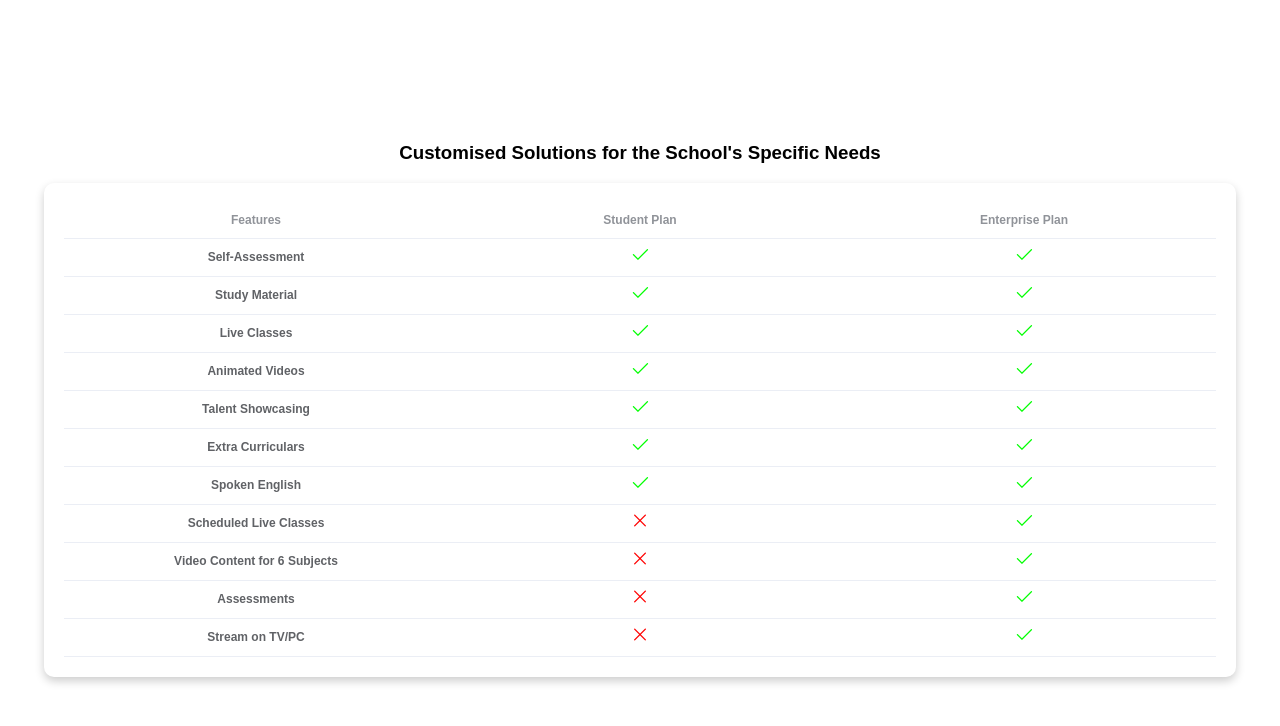
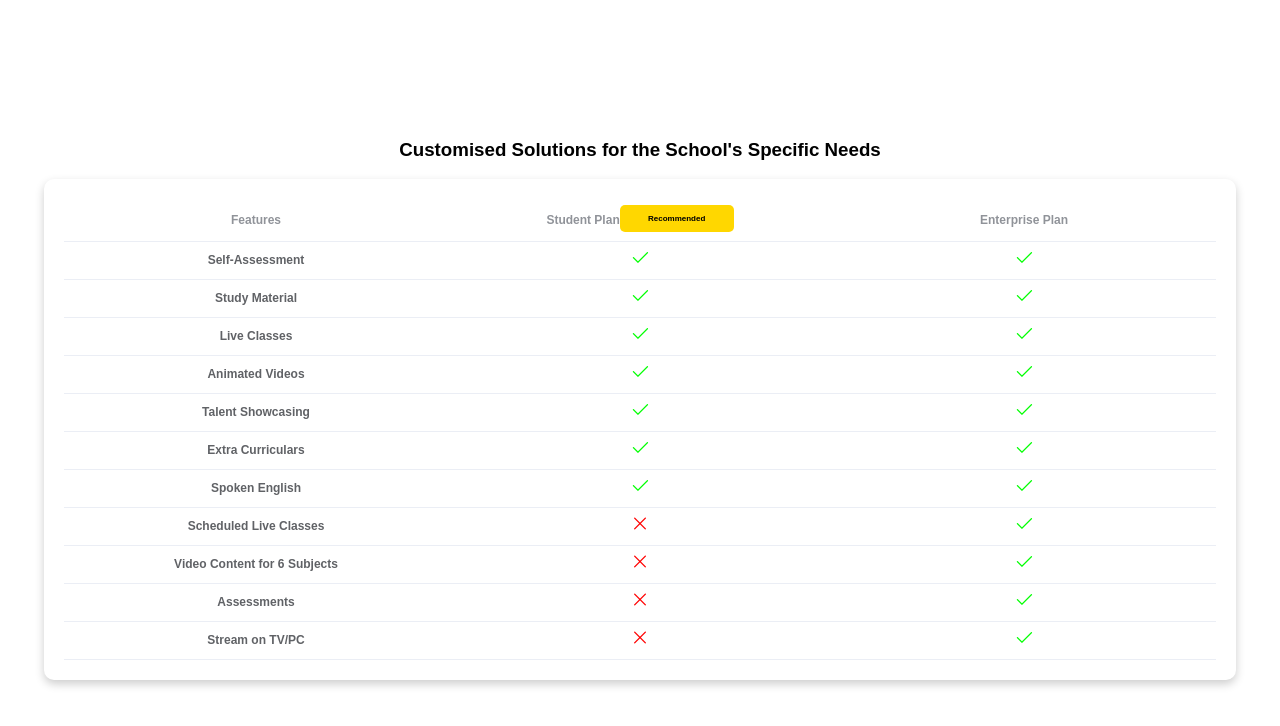
Before and after one commit to VishnuPunith/enterprisecard, a Nuxt app: page / in a window 1280 px wide. Shown: the top 726 px of the page. Built offline with nearby package versions, Linux system fonts and the light colour scheme.

Commit message:
implement dynamic recommended label

```diff
--- a/components/PlanTable.vue
+++ b/components/PlanTable.vue
@@ -4,8 +4,28 @@
       Customised Solutions for the School's Specific Needs
     </h3>
     <div class="plans-container">
+      <!-- Skeleton loader (while loading data) -->
+      <el-skeleton v-if="loading" :rows="5" class="skeleton-loader">
+        <template #default>
+          <el-table class="custom-table" :data="[]">
+            <el-table-column label="Features" align="center"></el-table-column>
+            <el-table-column
+              v-for="(plan, index) in placeholderPlans"
+              :key="index"
+              :label="plan.label"
+              align="center"
+            >
+              <template v-slot="scope">
+                <el-skeleton :loading="loading" />
+              </template>
+            </el-table-column>
+          </el-table>
+        </template>
+      </el-skeleton>
+
+      <!-- Actual table (once data is loaded) -->
       <el-table
-        v-if="plans.length > 0"
+        v-if="!loading && plans.length > 0"
         :data="featureKeys.map((key) => ({ feature: key }))"
         class="custom-table"
       >
@@ -23,6 +43,16 @@
           :label="plan.plan"
           align="center"
         >
+          <template #header>
+            <div class="plan-header">
+              <span>{{ plan.plan }}</span>
+              <!-- Display 'Recommended' label if applicable -->
+              <div v-if="plan.recommended" class="recommended-label">
+                Recommended
+              </div>
+            </div>
+          </template>
+
           <template v-slot="scope">
             <transition name="fade">
               <el-icon
@@ -45,6 +75,12 @@ export default {
     return {
       plans: [],
       featureKeys: [],
+      loading: true, // Track loading state
+      placeholderPlans: [
+        // Placeholder for skeleton columns
+        { label: "Student Plan" },
+        { label: "Enterprise Plan" },
+      ],
     };
   },
   async mounted() {
@@ -52,12 +88,13 @@ export default {
       const response = await axios.get("/plans.json");
       this.plans = response.data;
       this.featureKeys = this.getFeatureKeys();
+      this.loading = false; // Data has loaded, hide skeleton
     } catch (error) {
       console.error("Error fetching plans:", error);
+      this.loading = false; // Hide skeleton even if there's an error
     }
   },
   methods: {
-
     getFeatureKeys() {
       const allFeatures = new Set();
       this.plans.forEach((plan) => {
@@ -107,10 +144,11 @@ export default {
   background: gold;
   color: black;
   font-weight: bold;
-  font-size: 7px;
-  padding: 0 6px;
+  font-size: 8px;
+  padding: 2px 6px;
   border-radius: 5px;
   margin-bottom: 3px;
+  width: 28%;
 }
 
 .el-table-column__header {
@@ -153,7 +191,28 @@ export default {
   opacity: 0;
 }
 
-/* Mobile responsiveness */
+.plan-header {
+  display: flex;
+  align-items: center;
+  justify-content: center;
+}
+
+.skeleton-loader .el-table {
+  background: #f5f5f5; /* Light gray background */
+  border-radius: 10px;
+  box-shadow: 0px 4px 10px rgba(0, 0, 0, 0.2);
+}
+
+.skeleton-loader .el-table-column {
+  padding: 10px 0;
+}
+
+.el-skeleton__element {
+  background-color: #ccc;
+  border-radius: 4px;
+  height: 100%;
+}
+
 @media (max-width: 768px) {
   .plans-container {
     width: 85%;
@@ -168,8 +227,8 @@ export default {
   }
 
   .recommended-label {
-    font-size: 5px;
-    padding: 3px 5px;
+    font-size: 7px;
+    padding: 1px 4px;
     margin-bottom: 2px;
   }
 
@@ -194,8 +253,8 @@ export default {
   }
 
   .recommended-label {
-    font-size: 4px;
-    padding: 2px 4px;
+    font-size: 6px;
+    padding: 1px 3px;
   }
 
   .el-table {
--- a/static/plans.json
+++ b/static/plans.json
@@ -2,6 +2,7 @@
   {
     "plan": "Student Plan",
     "price": 1999,
+    "recommended": true,
     "features": {
       "Self-Assessment": true,
       "Study Material": true,
@@ -19,6 +20,7 @@
   {
     "plan": "Enterprise Plan",
     "price": 5999,
+    "recommended": false,
     "features": {
       "Self-Assessment": true,
       "Study Material": true,
```
